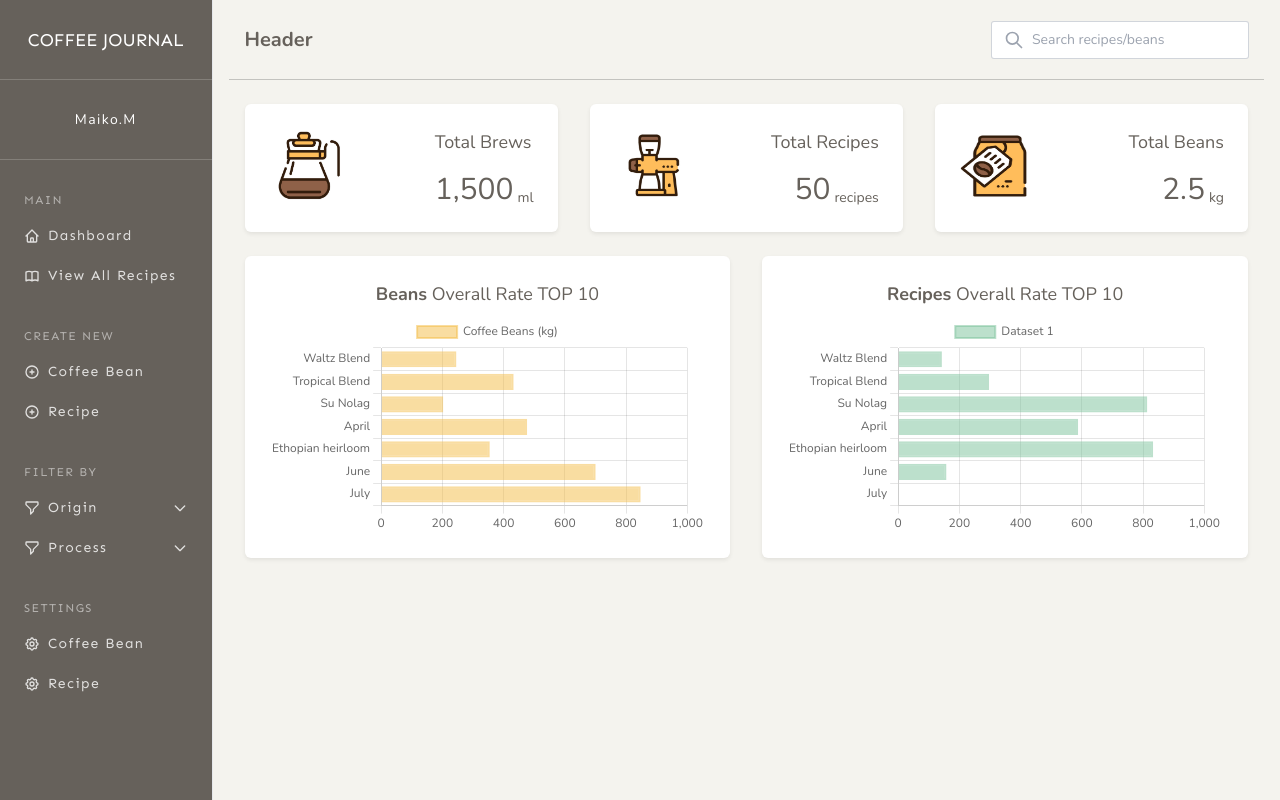
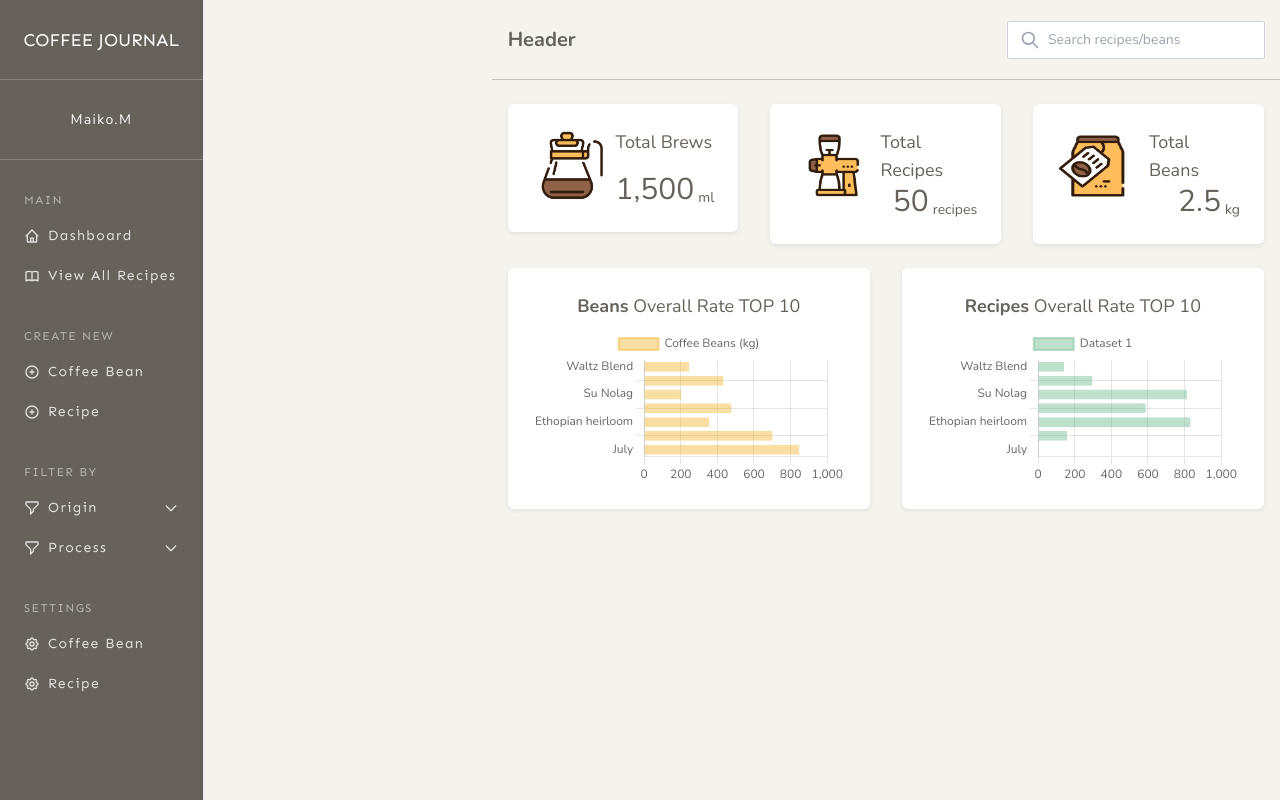
Before and after one commit to miyazakimaiko/coffeastock-client, a React (Create React App) app in the folder client/: page / in a window 1280 px wide. Built offline with nearby package versions, Linux system fonts and the light colour scheme.

Commit message:
Change path and name

```diff
--- a/client/src/App.jsx
+++ b/client/src/App.jsx
@@ -6,8 +6,8 @@ import EditCoffeeBean from './pages/EditCoffeeBean';
 import EditRecipe from './pages/EditRecipe';
 import SettingsCoffeeBean from './pages/SettingsCoffeeBean';
 import SettingsRecipes from './pages/SettingsRecipes';
-import ViewAllRecipes from './pages/ViewAllRecipes';
-import ViewFilteredRecipes from './pages/ViewFilteredRecipes';
+import ViewRecipes from './pages/ViewRecipes';
+import ViewMyCoffees from './pages/ViewMyCoffees';
 import Nav from './shared/Nav';
 import {BrowserRouter as Router, Routes, Route} from 'react-router-dom';
 
@@ -18,11 +18,11 @@ const App = () => {
         <Router>
             <div className="flex w-full">
                 <Nav/>
-                <div className="w-full px-3 text-sm text-burnt-sienna">
+                <div className="w-full pl-72 text-sm text-burnt-sienna">
                 <Routes>
                     <Route exact path='/' element={<Dashboard />} />
-                    <Route exact path="/recipes" element={<ViewAllRecipes />} />
-                    <Route exact path="/recipes/:attr_name/:cat_id" element={<ViewFilteredRecipes />} />
+                    <Route exact path="/coffees" element={<ViewMyCoffees />} />
+                    <Route exact path="/recipes/:roaster_id/:coffee_id" element={<ViewRecipes />} />
                     <Route exact path="/create/bean" element={<CreateCoffeeBean />} />
                     <Route exact path="/create/recipe" element={<CreateRecipe />} />
                     <Route exact path="/edit/:bean_id" element={<EditCoffeeBean />} />
```
